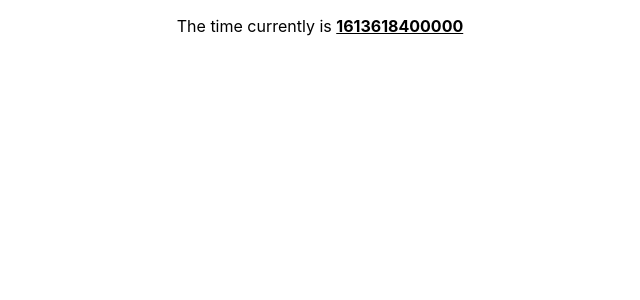
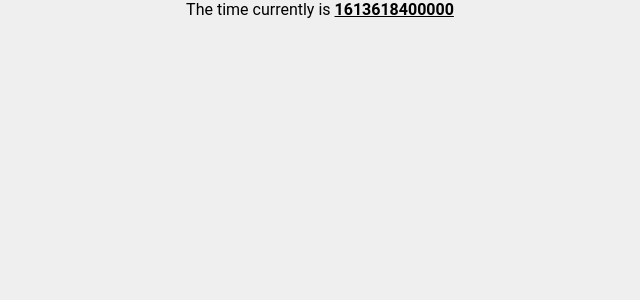
Before and after one commit to protelum/carrdy, a React (Create React App) app: page / in a window 1280 px wide. Shown: the top 300 px of the page, without its empty margins (320-960 px from the left). Built offline with nearby package versions, Linux system fonts and the light colour scheme.

Commit message:
Added styles for basic components and configs for styles

```diff
--- a/public/index.html
+++ b/public/index.html
@@ -15,6 +15,7 @@
       user's mobile device or desktop. See https://developers.google.com/web/fundamentals/web-app-manifest/
     -->
     <link rel="manifest" href="%PUBLIC_URL%/manifest.json" />
+    <script src="https://kit.fontawesome.com/2546b45c59.js" crossorigin="anonymous"></script>
     <!--
       Notice the use of %PUBLIC_URL% in the tags above.
       It will be replaced with the URL of the `public` folder during the build.
--- a/src/index.css
+++ b/src/index.css
@@ -1,10 +1,18 @@
+@import url("./styles/index.css");
+
 body {
   margin: 0;
-  font-family: -apple-system, BlinkMacSystemFont, 'Segoe UI', 'Roboto', 'Oxygen',
+  font-family:  'Roboto', -apple-system, BlinkMacSystemFont, 'Oxygen',
     'Ubuntu', 'Cantarell', 'Fira Sans', 'Droid Sans', 'Helvetica Neue',
     sans-serif;
   -webkit-font-smoothing: antialiased;
   -moz-osx-font-smoothing: grayscale;
+  font-size: var(--text-medium-size);
+  line-height: var(--text-medium-height);
+  background-color: var(--grey);
+  min-height: 100vh;
+  min-width: 100vw;
+  text-align: center;
 }
 
 code {
--- /dev/null
+++ b/src/styles/components/button.css
@@ -0,0 +1,37 @@
+.button {
+  min-width: 200px;
+  text-align: center;
+  border-radius: 4px;
+  border: 0px;
+  padding: 10px;
+  outline: none;
+  color: var(--grey);
+}
+
+.button:hover {
+  opacity: 88%;
+  cursor: pointer;
+}
+
+.button:focus {
+  box-shadow: 0 0 0 2px var(--black);
+}
+
+.button-primary {
+  background-color: var(--purple);
+}
+
+.button-secondary {
+  background-color: var(--tuscany);
+}
+
+.button:disabled,
+.button-primary:disabled,
+.button-secondary:disabled {
+  background-color: var(--disabled);
+  cursor: not-allowed;
+}
+
+.button:disabled:hover {
+  opacity: 100%;
+}
--- /dev/null
+++ b/src/styles/components/link.css
@@ -0,0 +1,18 @@
+.link {
+  color: var(--tuscany);
+  text-decoration: none;
+  font-weight: bold;
+  transition-duration: var(--time);
+  border-bottom: 2px solid transparent;
+}
+
+.link::after {
+  font-family: "Font Awesome 5 Free";
+  font-weight: 900;
+  content: ' \f105';
+}
+
+.link:hover {
+  border-bottom: 2px solid var(--tuscany);
+  transition-duration: var(--time);
+}
--- /dev/null
+++ b/src/styles/components/text-area.css
@@ -0,0 +1,22 @@
+.text-area {
+  background-color: var(--grey);
+  padding: 10px;
+  border-radius: 4px;
+  border: 1px solid var(--black);
+  transition-duration: var(--time);
+  max-width: 350px;
+
+  height: 200px;
+  width: 100%;
+  resize: none;
+}
+
+.text-area::placeholder {
+  font-style: italic;
+  color: var(--black);
+}
+
+.text-area:focus {
+  outline: none;
+  box-shadow: 0 0 0 2px inset var(--black);
+}
--- /dev/null
+++ b/src/styles/components/text-input.css
@@ -0,0 +1,19 @@
+.text-input {
+  background-color: var(--grey);
+  padding: 10px;
+  border-radius: 4px;
+  border: 1px solid var(--black);
+  transition-duration: var(--time);
+  max-width: 250px;
+  width: 100%;
+}
+
+.text-input::placeholder {
+  font-style: italic;
+  color: var(--black);
+}
+
+.text-input:focus {
+  outline: none;
+  box-shadow: 0 0 0 2px inset var(--black);
+}
--- /dev/null
+++ b/src/styles/config.css
@@ -0,0 +1,36 @@
+*,
+*:after,
+*:before {
+  margin: 0;
+  box-sizing: border-box;
+}
+
+body {
+  --black: #1a1a1a;
+  --grey: #efefef;
+  --purple: #4f4789;
+  --tuscany: #e7856e;
+  --yellow: #fce762;
+  --blue: #bad7f2;
+  --disabled: #a7a7a7;
+
+  --heading-1-size: 32px;
+  --heading-1-height: 40px;
+
+  --heading-2-size: 28px;
+  --heading-2-height: 32px;
+
+  --heading-3-size: 24px;
+  --heading-3-height: 28px;
+
+  --text-large-size: 20px;
+  --text-large-height: 24px;
+
+  --text-medium-size: 16px;
+  --text-medium-height: 20px;
+
+  --text-small-size: 12px;
+  --text-small-height: 16px;
+
+  --time: 0.2s;
+}
--- /dev/null
+++ b/src/styles/index.css
@@ -0,0 +1,5 @@
+@import url("./config.css");
+@import url("./components/text-input.css");
+@import url("./components/text-area.css");
+@import url("./components/button.css");
+@import url("./components/link.css");
```
Also changed, not shown: src/App.js (+6 -2 lines), src/styles/typography.css (added, +29 -0 lines), 1 other file (tests, documents, lock files or other folders).
